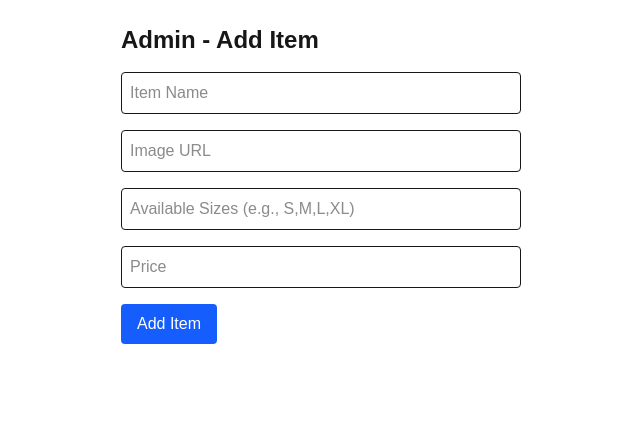
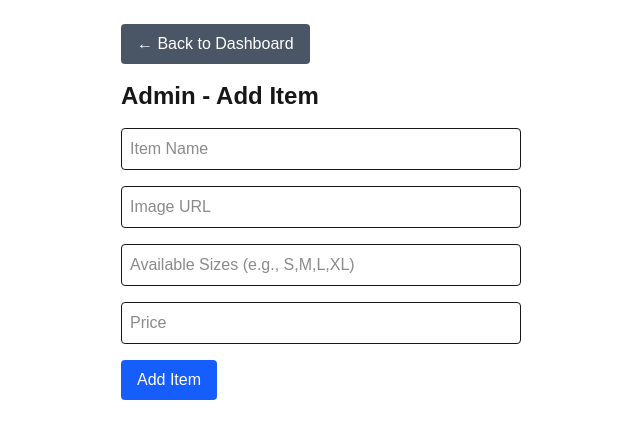
Before and after one commit to Andri-Rad/trueside-pos, a Next.js app: page /admin/addItem in a window 1280 px wide. Shown: the top 438 px of the page, without its empty margins (319-959 px from the left). Built offline with nearby package versions, Linux system fonts and the light colour scheme.

Commit message:
Added a button on order form page to go to admin page

```diff
--- a/package.json
+++ b/package.json
@@ -14,6 +14,7 @@
     "firebase": "^12.1.0",
     "jspdf": "^3.0.1",
     "next": "15.4.6",
+    "next-auth": "^4.24.11",
     "pdf-lib": "^1.17.1",
     "react": "19.1.0",
     "react-dom": "19.1.0"
--- a/src/app/admin/addItem/page.tsx
+++ b/src/app/admin/addItem/page.tsx
@@ -1,13 +1,16 @@
 'use client';
+
 import { useState } from 'react';
 import { db } from '@/firebase';
 import { collection, addDoc } from 'firebase/firestore';
+import { useRouter } from 'next/navigation'; // <-- Import router
 
 export default function AdminPage() {
   const [name, setName] = useState('');
   const [imageUrl, setImageUrl] = useState('');
   const [sizes, setSizes] = useState('');
   const [price, setPrice] = useState('');
+  const router = useRouter(); // <-- Initialize router
 
   const handleSubmit = async (e: React.FormEvent) => {
     e.preventDefault();
@@ -34,6 +37,14 @@ export default function AdminPage() {
 
   return (
     <div className="max-w-md mx-auto p-6">
+      {/* Back button */}
+      <button
+        onClick={() => router.push('/admin')}
+        className="mb-4 bg-gray-600 text-white px-4 py-2 rounded hover:bg-gray-700"
+      >
+        ← Back to Dashboard
+      </button>
+
       <h1 className="text-2xl font-bold mb-4">Admin - Add Item</h1>
       <form onSubmit={handleSubmit} className="space-y-4">
         <input
--- a/src/app/admin/items/page.tsx
+++ b/src/app/admin/items/page.tsx
@@ -9,6 +9,7 @@ import {
   deleteDoc,
 } from "firebase/firestore";
 import { db } from "@/firebase";
+import { useRouter } from "next/navigation"; // <-- Added
 
 type Item = {
   id: string;
@@ -21,6 +22,7 @@ type Item = {
 export default function AdminViewItemsPage() {
   const [items, setItems] = useState<Item[]>([]);
   const [searchQuery, setSearchQuery] = useState("");
+  const router = useRouter(); // <-- Added
 
   useEffect(() => {
     const fetchItems = async () => {
@@ -94,6 +96,14 @@ export default function AdminViewItemsPage() {
 
   return (
     <div className="p-6">
+      {/* Back button */}
+      <button
+        onClick={() => router.push("/admin")}
+        className="mb-4 bg-gray-600 text-white px-4 py-2 rounded hover:bg-gray-700"
+      >
+        ← Back to Dashboard
+      </button>
+
       <h1 className="text-2xl font-bold mb-4">All Items</h1>
 
       <input
--- a/src/app/admin/orders/page.tsx
+++ b/src/app/admin/orders/page.tsx
@@ -3,6 +3,7 @@
 import { useEffect, useState } from "react";
 import { collection, getDocs, DocumentData } from "firebase/firestore";
 import { db } from "@/firebase";
+import { useRouter } from "next/navigation"; // <-- Import router
 
 // Order item type
 type OrderItem = {
@@ -26,6 +27,7 @@ type Order = {
 
 export default function AdminOrdersPage() {
   const [orders, setOrders] = useState<Order[]>([]);
+  const router = useRouter(); // <-- Initialize router
 
   useEffect(() => {
     const fetchOrders = async () => {
@@ -63,6 +65,14 @@ export default function AdminOrdersPage() {
 
   return (
     <div className="p-6">
+      {/* Back button */}
+      <button
+        onClick={() => router.push("/admin")}
+        className="mb-4 bg-gray-600 text-white px-4 py-2 rounded hover:bg-gray-700"
+      >
+        ← Back to Dashboard
+      </button>
+
       <h1 className="text-2xl font-bold mb-4">Submitted Orders</h1>
       <div className="overflow-x-auto">
         <table className="table-auto w-full border">
```
Also changed, not shown: 1 other file (tests, documents, lock files or other folders).
